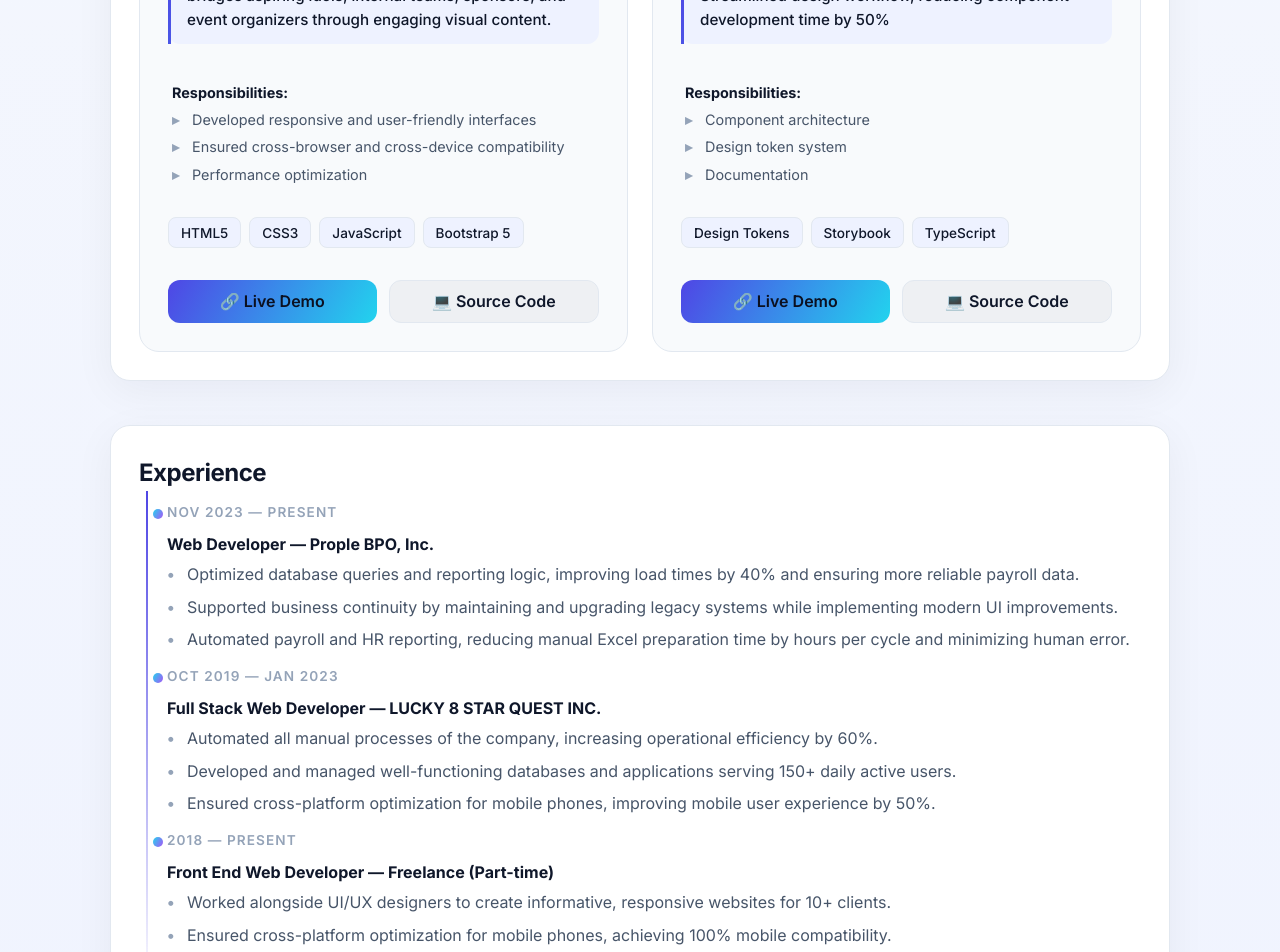
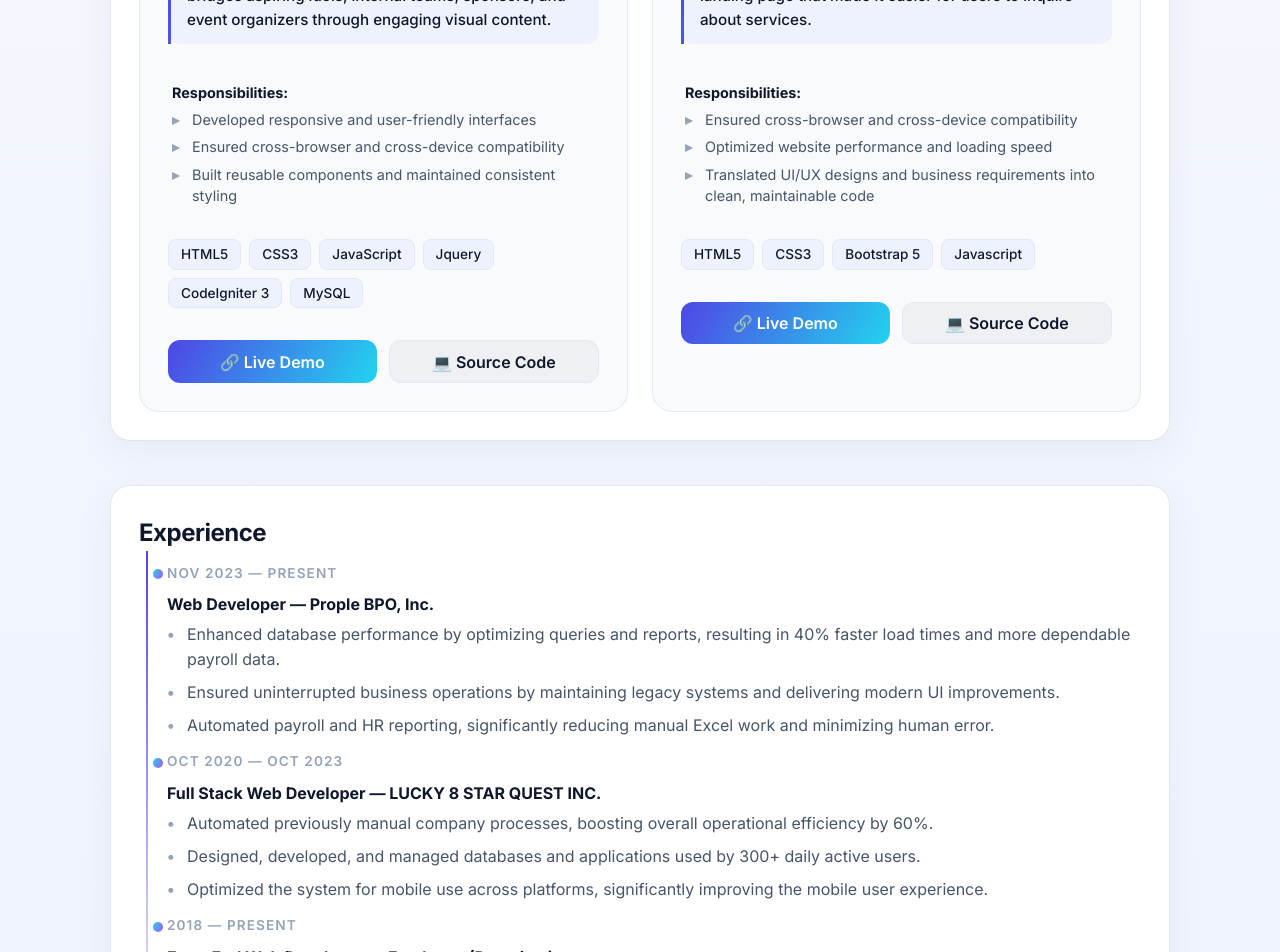
Before and after one commit to ElijahZacarias02/my_portfolio, a Vue app: page / in a window 1280 px wide. Shown: the part 1780-2732 px from the top of the page. Built offline with nearby package versions, Linux system fonts and the light colour scheme.

Commit message:
Minor UI Enhancement

```diff
--- a/index.html
+++ b/index.html
@@ -6,20 +6,20 @@
     <meta name="viewport" content="width=device-width, initial-scale=1.0" />
     <meta
       name="description"
-      content="Elijah Zacarias - Frontend Developer building fast, scalable, and user-focused web applications. Specialized in Vue.js, JavaScript, PHP, and modern web technologies."
+      content="Elijah Zacarias - Web Developer building fast, scalable, and user-focused web applications. Specialized in Vue.js, JavaScript, PHP, and modern web technologies."
     />
     <meta
       name="keywords"
       content="Frontend Developer, Web Developer, Vue.js, JavaScript, PHP, Portfolio"
     />
     <meta name="author" content="Elijah Zacarias" />
-    <meta property="og:title" content="Elijah Zacarias | Frontend Developer" />
+    <meta property="og:title" content="Elijah Zacarias | Web Developer" />
     <meta
       property="og:description"
-      content="Frontend Developer building fast, scalable, and user-focused web applications"
+      content="Web Developer building fast, scalable, and user-focused web applications"
     />
     <meta property="og:type" content="website" />
-    <title>Elijah Zacarias | Frontend Developer</title>
+    <title>Elijah Zacarias | Web Developer</title>
   </head>
   <body>
     <div id="app"></div>
--- a/src/App.vue
+++ b/src/App.vue
@@ -12,13 +12,13 @@ const projects = [
       'EXODiA PRO is all about helping aspiring idols shine. Our passionate experts nurture talent, provide hands-on guidance, and craft an immersive journey that pushes boundaries and unlocks true potential.',
     impact:
       'Successfully launched an infographic website that bridges aspiring idols, internal teams, sponsors, and event organizers through engaging visual content.',
-    role: 'Web Developer',
+    role: 'Full Stack Web Developer',
     responsibilities: [
       'Developed responsive and user-friendly interfaces',
       'Ensured cross-browser and cross-device compatibility',
-      'Performance optimization',
+      'Built reusable components and maintained consistent styling',
     ],
-    tags: ['HTML5', 'CSS3', 'JavaScript', 'Bootstrap 5'],
+    tags: ['HTML5', 'CSS3', 'JavaScript', 'Jquery', 'CodeIgniter 3', 'MySQL'],
     link: 'https://exodiapro.com',
     github: 'https://github.com/ElijahZacarias02/exodiapro',
     image: exodiaproImage,
@@ -27,10 +27,15 @@ const projects = [
     title: 'GoldenCupEMC',
     description:
       "Showcases Golden Cup's services including copier rentals, sales, maintenance, and consumables. The site is designed to help businesses, schools, and agencies find affordable and reliable copier solutions.",
-    impact: 'Streamlined design workflow, reducing component development time by 50%',
+    impact:
+      'Increased user engagement by building a responsive landing page that made it easier for users to inquire about services.',
     role: 'Frontend Developer',
-    responsibilities: ['Component architecture', 'Design token system', 'Documentation'],
-    tags: ['Design Tokens', 'Storybook', 'TypeScript'],
+    responsibilities: [
+      'Ensured cross-browser and cross-device compatibility',
+      'Optimized website performance and loading speed',
+      'Translated UI/UX designs and business requirements into clean, maintainable code',
+    ],
+    tags: ['HTML5', 'CSS3', 'Bootstrap 5', 'Javascript'],
     link: 'https://goldencupemc.netlify.app/',
     github: 'https://github.com/ElijahZacarias02/goldencupemc',
     image: goldencupemcImage,
@@ -86,19 +91,19 @@ const experience = [
     company: 'Prople BPO, Inc.',
     period: 'Nov 2023 — Present',
     summaries: [
-      'Optimized database queries and reporting logic, improving load times by 40% and ensuring more reliable payroll data.',
-      'Supported business continuity by maintaining and upgrading legacy systems while implementing modern UI improvements.',
-      'Automated payroll and HR reporting, reducing manual Excel preparation time by hours per cycle and minimizing human error.',
+      'Enhanced database performance by optimizing queries and reports, resulting in 40% faster load times and more dependable payroll data.',
+      'Ensured uninterrupted business operations by maintaining legacy systems and delivering modern UI improvements.',
+      'Automated payroll and HR reporting, significantly reducing manual Excel work and minimizing human error.',
     ],
   },
   {
     role: 'Full Stack Web Developer',
     company: 'LUCKY 8 STAR QUEST INC.',
-    period: 'Oct 2019 — Jan 2023',
+    period: 'Oct 2020 — Oct 2023',
     summaries: [
-      'Automated all manual processes of the company, increasing operational efficiency by 60%.',
-      'Developed and managed well-functioning databases and applications serving 150+ daily active users.',
-      'Ensured cross-platform optimization for mobile phones, improving mobile user experience by 50%.',
+      'Automated previously manual company processes, boosting overall operational efficiency by 60%.',
+      'Designed, developed, and managed databases and applications used by 300+ daily active users.',
+      'Optimized the system for mobile use across platforms, significantly improving the mobile user experience.',
     ],
   },
   {
@@ -106,9 +111,9 @@ const experience = [
     company: 'Freelance (Part-time)',
     period: '2018 — Present',
     summaries: [
-      'Worked alongside UI/UX designers to create informative, responsive websites for 10+ clients.',
-      'Ensured cross-platform optimization for mobile phones, achieving 100% mobile compatibility.',
-      'Met both technical and consumer needs, maintaining 95% client satisfaction rate.',
+      'Worked closely with UI/UX designers to build responsive websites that enhanced the user experience for 10+ clients.',
+      'Optimized applications for mobile platforms, delivering 100% mobile compatibility.',
+      'Successfully aligned technical solutions with user needs, maintaining a 95% client satisfaction rate.',
     ],
   },
 ]
@@ -126,13 +131,45 @@ const contactForm = ref({
   email: '',
   message: '',
 })
+const isSubmitting = ref(false)
+const submitStatus = ref(null) // 'success' or 'error'
+const submitMessage = ref('')
 
-const submitContactForm = () => {
-  // In a real app, you'd send this to a backend
-  const mailtoLink = `mailto:your-email@example.com?subject=Contact from ${contactForm.value.name}&body=${encodeURIComponent(contactForm.value.message)}%0D%0A%0D%0AFrom: ${contactForm.value.email}`
-  window.location.href = mailtoLink
-  // Reset form
-  contactForm.value = { name: '', email: '', message: '' }
+const submitContactForm = async () => {
+  if (isSubmitting.value) return
+
+  isSubmitting.value = true
+  submitStatus.value = null
+  submitMessage.value = ''
+
+  try {
+    const response = await fetch('https://formspree.io/f/xeeozznb', {
+      method: 'POST',
+      headers: {
+        'Content-Type': 'application/json',
+      },
+      body: JSON.stringify({
+        name: contactForm.value.name,
+        email: contactForm.value.email,
+        message: contactForm.value.message,
+      }),
+    })
+
+    if (response.ok) {
+      submitStatus.value = 'success'
+      submitMessage.value = 'Thank you! Your message has been sent successfully.'
+      // Reset form
+      contactForm.value = { name: '', email: '', message: '' }
+    } else {
+      throw new Error('Failed to send message')
+    }
+  } catch (error) {
+    submitStatus.value = 'error'
+    submitMessage.value = 'Sorry, there was an error sending your message. Please try again later.'
+    console.error('Form submission error:', error)
+  } finally {
+    isSubmitting.value = false
+  }
 }
 
 const downloadResume = () => {
@@ -463,25 +500,46 @@ onBeforeUnmount(() => {
           </p>
         </div>
         <div class="contact_content">
-          <form class="contact_form" @submit.prevent>
+          <form class="contact_form" @submit.prevent="submitContactForm">
             <div class="form_group">
               <label for="name">Name</label>
-              <input id="name" type="text" required placeholder="Your name" />
+              <input
+                id="name"
+                type="text"
+                v-model="contactForm.name"
+                required
+                placeholder="Your name"
+                :disabled="isSubmitting"
+              />
             </div>
             <div class="form_group">
               <label for="email">Email</label>
-              <input id="email" type="email" required placeholder="your.email@example.com" />
+              <input
+                id="email"
+                type="email"
+                v-model="contactForm.email"
+                required
+                placeholder="your.email@example.com"
+                :disabled="isSubmitting"
+              />
             </div>
             <div class="form_group">
               <label for="message">Message</label>
               <textarea
                 id="message"
+                v-model="contactForm.message"
                 required
                 rows="5"
                 placeholder="Tell me about your project..."
+                :disabled="isSubmitting"
               ></textarea>
             </div>
-            <button type="submit" disabled class="button primary">Send Message</button>
+            <div v-if="submitMessage" class="form_status" :class="submitStatus">
+              {{ submitMessage }}
+            </div>
+            <button type="submit" :disabled="isSubmitting" class="button primary">
+              {{ isSubmitting ? 'Sending...' : 'Send Message' }}
+            </button>
           </form>
           <div class="contact_social">
             <h3>Connect with me</h3>
--- a/src/assets/css/style.css
+++ b/src/assets/css/style.css
@@ -293,7 +293,7 @@ a {
 
 .button.primary {
   background: linear-gradient(120deg, #4f46e5, #22d3ee);
-  color: #0b1021;
+  color: #ffffff;
   border: none;
 }
 
@@ -504,7 +504,7 @@ a {
   margin: 0;
   padding: 0 0.25rem;
   font-size: clamp(0.9rem, 2.5vw, 1rem);
-  flex: 1;
+  /* flex: 1; */
 }
 
 .project_tags {
@@ -814,6 +814,32 @@ a {
   min-height: 120px;
 }
 
+.form_group input:disabled,
+.form_group textarea:disabled {
+  opacity: 0.6;
+  cursor: not-allowed;
+}
+
+.form_status {
+  padding: 0.75rem 1rem;
+  border-radius: 12px;
+  font-size: 0.9rem;
+  font-weight: 500;
+  margin-top: 0.5rem;
+}
+
+.form_status.success {
+  background: rgba(34, 197, 94, 0.1);
+  border: 1px solid rgba(34, 197, 94, 0.3);
+  color: #16a34a;
+}
+
+.form_status.error {
+  background: rgba(239, 68, 68, 0.1);
+  border: 1px solid rgba(239, 68, 68, 0.3);
+  color: #dc2626;
+}
+
 .contact_social {
   display: flex;
   flex-direction: column;
```
Also changed, not shown: 1 other file (tests, documents, lock files or other folders).
